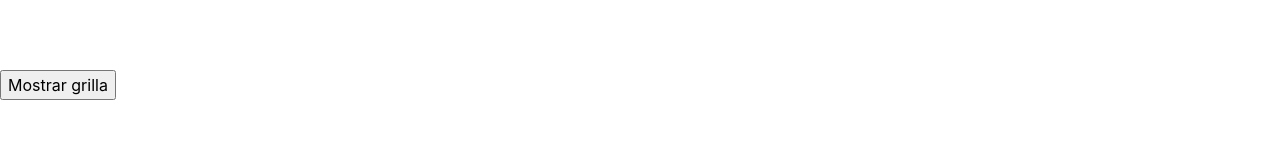
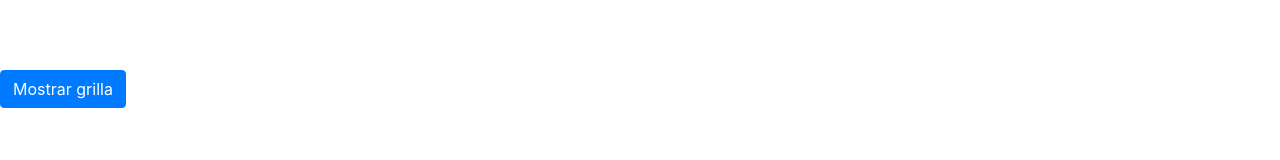
Before and after one commit to juliscrep/angular-primer-proyecto, an Angular app: page / in a window 1280 px wide. Shown: the part 424-584 px from the top of the page. Built offline with nearby package versions, Linux system fonts and the light colour scheme.

Commit message:
1 file modified

```diff
--- a/src/app/menu-barra/menu-barra.component.html
+++ b/src/app/menu-barra/menu-barra.component.html
@@ -41,7 +41,7 @@
 <br>
 <br>
 <br>
-<input type="button" (click)="mostrarGrilla()" [value]="mensajeB"/>
+<input type="button" class="btn btn-primary" (click)="mostrarGrilla()" [value]="mensajeB"/>
 <br>
 <br>
 <table class="table table-striped" *ngIf="verTabla">
```
